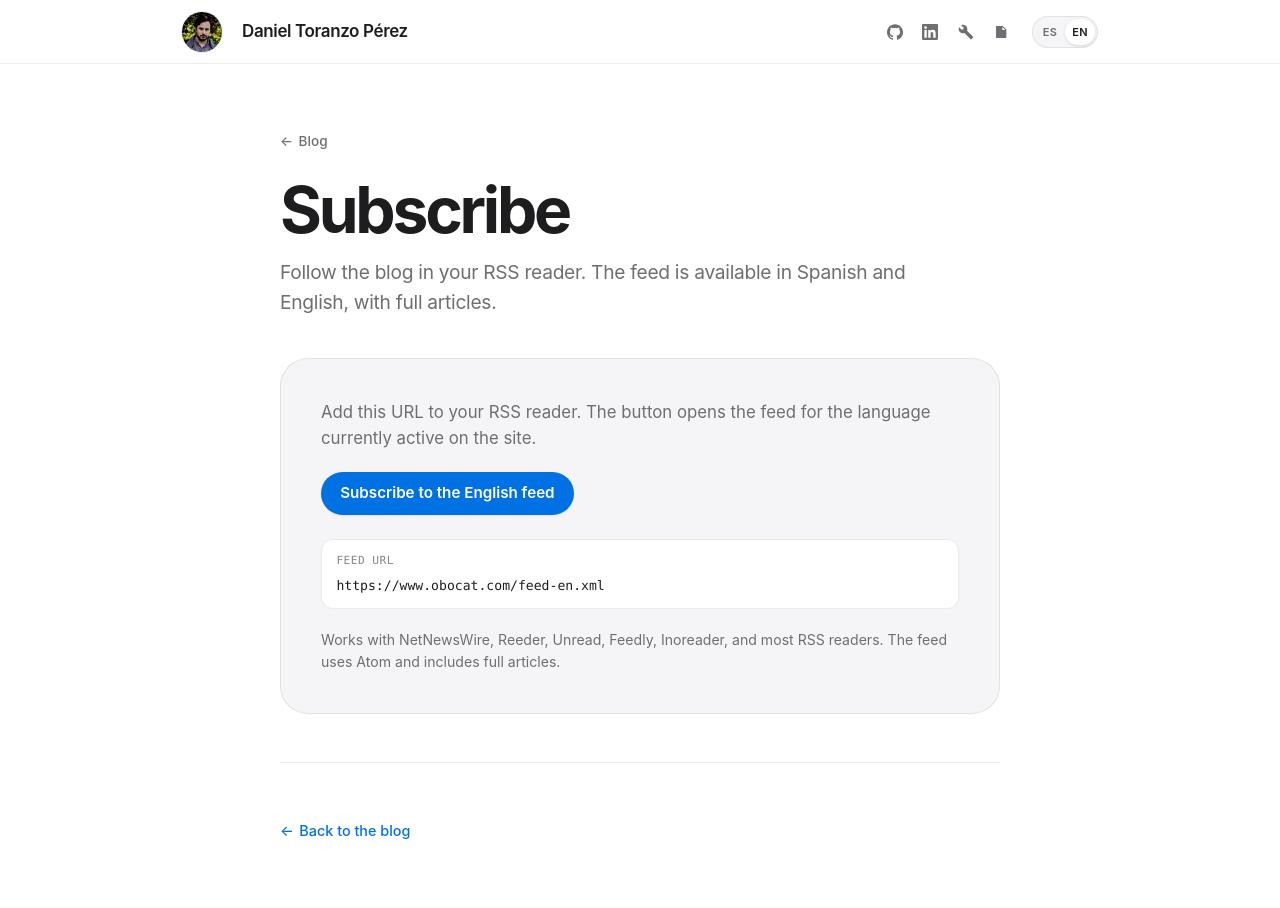
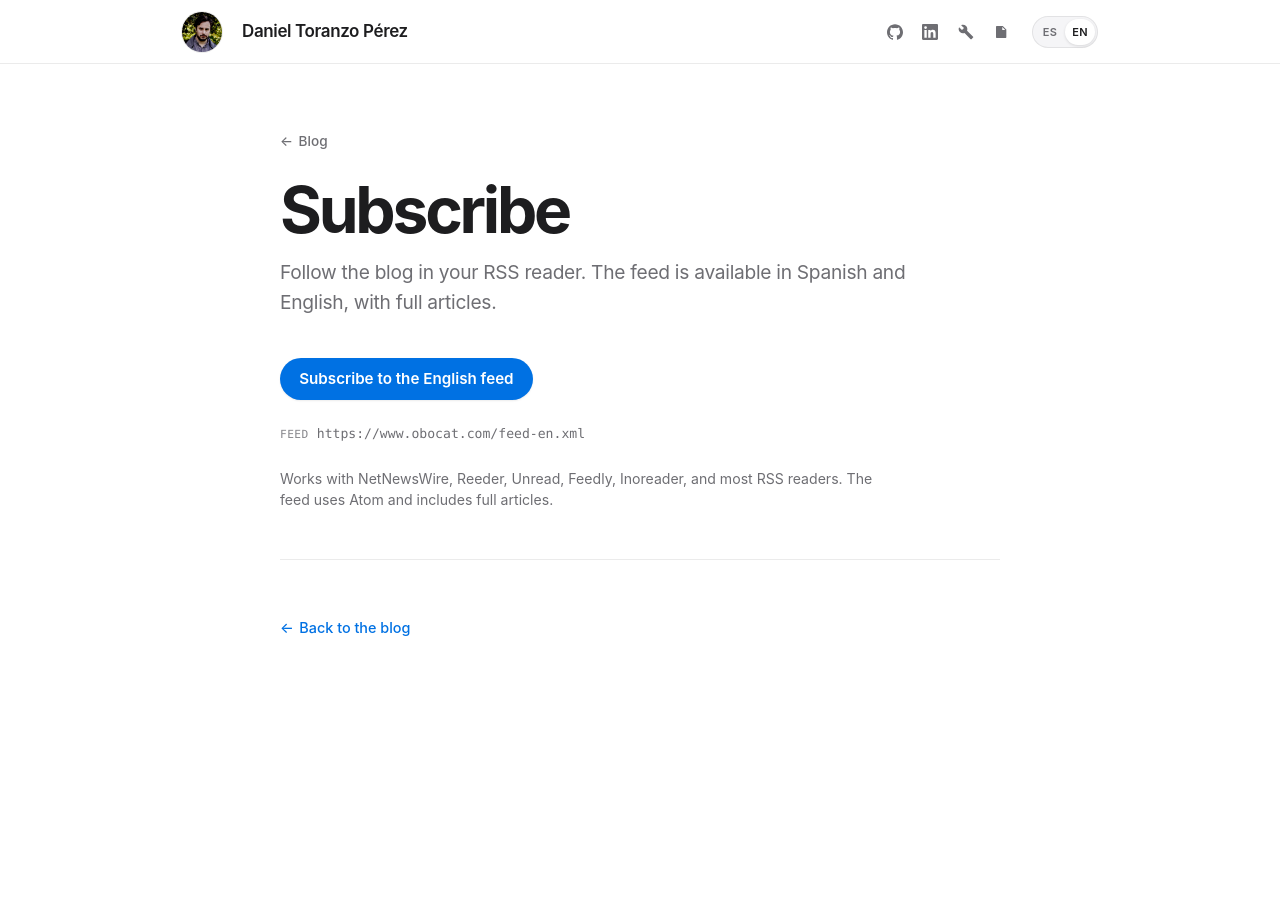
Before and after one commit to obocat/daniel_toranzo_perez, a Jekyll site: the page built from suscribirse/index.html, in a window 1280 px wide. Built offline with Jekyll 4.4.1, drawn with Linux system fonts in a browser that asks for light colours.

Commit message:
style: simplify subscribe page layout (#49)

```diff
--- a/css/main.css
+++ b/css/main.css
@@ -949,18 +949,6 @@ html[data-lang='en'] .lang-switch-thumb {
 .subscribe-main {
   max-width: 720px; }
 
-.subscribe-card {
-  padding: clamp(1.5rem, 4vw, 2.5rem);
-  border: 1px solid var(--border);
-  border-radius: var(--radius-lg);
-  background-color: var(--bg-subtle); }
-
-.subscribe-copy {
-  margin-bottom: 1.25rem;
-  font-size: 1.05rem;
-  line-height: 1.6;
-  color: var(--text-secondary); }
-
 .subscribe-actions {
   margin-bottom: 1.5rem; }
 
@@ -989,14 +977,13 @@ html[data-lang='en'] .lang-switch-thumb {
   outline-offset: 3px; }
 
 .subscribe-url {
-  padding: 0.8rem 0.9rem;
-  border: 1px solid var(--border);
-  border-radius: var(--radius-sm);
-  background-color: var(--bg); }
+  display: flex;
+  flex-wrap: wrap;
+  align-items: baseline;
+  gap: 0.35rem 0.5rem;
+  color: var(--text-secondary); }
 
 .subscribe-url-label {
-  display: block;
-  margin-bottom: 0.35rem;
   font-family: var(--mono);
   font-size: 0.7rem;
   letter-spacing: 0.04em;
@@ -1004,15 +991,15 @@ html[data-lang='en'] .lang-switch-thumb {
   color: var(--text-tertiary); }
 
 .subscribe-url code {
-  display: block;
   overflow-wrap: anywhere;
   font-family: var(--mono);
   font-size: 0.82rem;
   line-height: 1.5;
-  color: var(--text); }
+  color: var(--text-secondary); }
 
 .subscribe-note {
-  margin-top: 1.25rem;
+  max-width: 620px;
+  margin-top: 1.5rem;
   font-size: 0.88rem;
   line-height: 1.55;
   color: var(--text-secondary); }
--- a/suscribirse/index.html
+++ b/suscribirse/index.html
@@ -9,10 +9,6 @@ permalink: /suscribirse/
 sitemap: true
 ---
 
-<div class="subscribe-card">
-  <p class="subscribe-copy lang-es">Añade esta URL a tu lector RSS. El botón abre el feed del idioma que tienes activo en la web.</p>
-  <p class="subscribe-copy lang-en">Add this URL to your RSS reader. The button opens the feed for the language currently active on the site.</p>
-
 <p class="subscribe-actions">
   <a class="subscribe-button lang-es" href="{{ '/feed-es.xml' | relative_url }}" type="application/atom+xml" hreflang="es" data-subscribe-feed>
     <span>Suscribirse al feed en español</span>
@@ -22,15 +18,11 @@ sitemap: true
   </a>
 </p>
 
-  <div class="subscribe-url">
-    <span class="subscribe-url-label">
-      <span class="lang-es">URL del feed</span>
-      <span class="lang-en">Feed URL</span>
-    </span>
+<p class="subscribe-url">
+  <span class="subscribe-url-label">Feed</span>
   <code class="lang-es">{{ '/feed-es.xml' | absolute_url }}</code>
   <code class="lang-en">{{ '/feed-en.xml' | absolute_url }}</code>
-  </div>
+</p>
 
 <p class="subscribe-note lang-es">Funciona con NetNewsWire, Reeder, Unread, Feedly, Inoreader y la mayoría de lectores RSS. El feed está en formato Atom e incluye los artículos completos.</p>
 <p class="subscribe-note lang-en">Works with NetNewsWire, Reeder, Unread, Feedly, Inoreader, and most RSS readers. The feed uses Atom and includes full articles.</p>
-</div>
```
Also changed, not shown: css/main.scss (+8 -23 lines), 1 other file. Lines whose indentation alone changed are shown as unchanged.
